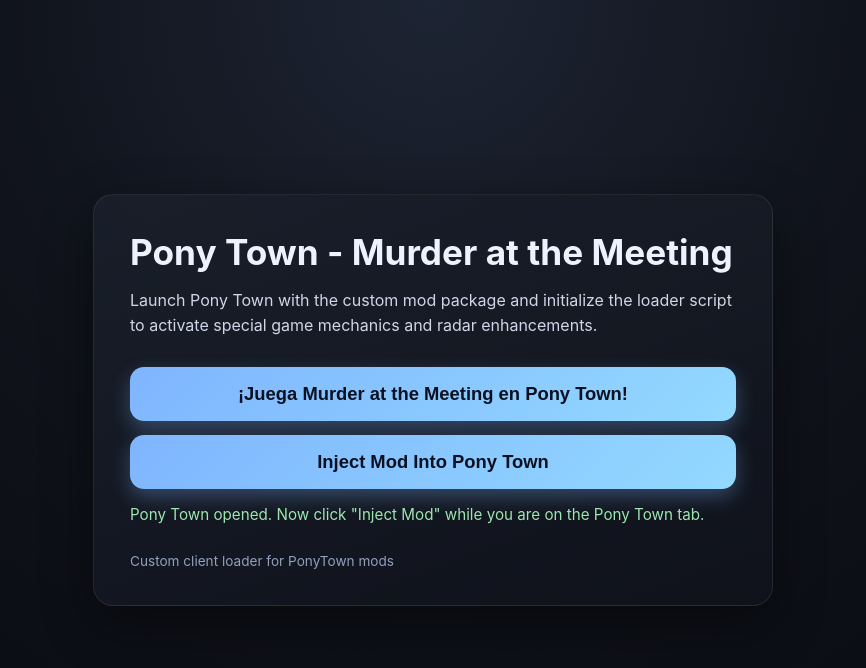
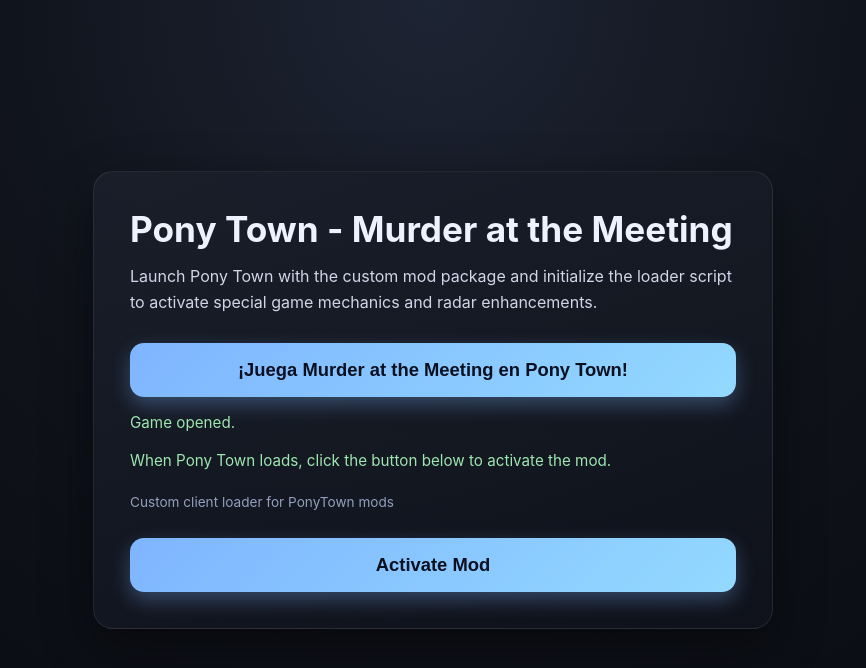
Before and after one commit to hvdroid7-pixel/matm-loader, a website: page index.html in a window 1280 px wide. Both pictures are taken after a click on the button "¡Juega Murder at the Meeting en Pony Town!". Shown: the whole page, without its empty margins (207-1073 px from the left). Drawn offline with Linux system fonts and the light colour scheme.

Commit message:
Update index.html

```diff
--- a/index.html
+++ b/index.html
@@ -102,42 +102,38 @@
 const launchButton = document.getElementById('launchButton');
 const statusMessage = document.getElementById('statusMessage');
 
-let injectButton = null;
+let gameWindow = null;
 
-launchButton.addEventListener('click', () => {
+launchButton.onclick = () => {
 
-  // abrir pony town
-  window.open('https://pony.town', '_blank');
+  gameWindow = window.open("https://pony.town", "_blank");
 
-  statusMessage.textContent =
-    'Pony Town opened. Now click "Inject Mod" while you are on the Pony Town tab.';
+  statusMessage.innerHTML =
+  `Game opened.<br><br>
+  When Pony Town loads, click the button below to activate the mod.`;
 
-  // crear boton inject
-  injectButton = document.createElement("button");
-  injectButton.textContent = "Inject Mod Into Pony Town";
-  injectButton.className = "launch-btn";
-  injectButton.style.marginTop = "14px";
+  const injectBtn = document.createElement("button");
+  injectBtn.textContent = "Activate Mod";
+  injectBtn.className = "launch-btn";
 
-  injectButton.onclick = () => {
+  injectBtn.onclick = () => {
 
-    const code = `
-      const s=document.createElement("script");
-      s.src="https://matm-loader.onrender.com/loader.js";
-      document.head.appendChild(s);
-    `;
+    if(!gameWindow){
+      statusMessage.textContent = "Game window not detected.";
+      return;
+    }
 
-    navigator.clipboard.writeText(
-      `javascript:(function(){${code}})();`
-    );
-
-    statusMessage.textContent =
-      "Bookmarklet copied! Paste it in the Pony Town tab URL bar and press Enter.";
+    gameWindow.eval(`
+      fetch("https://matm-loader.onrender.com/loader.js")
+      .then(r=>r.text())
+      .then(eval);
+    `);
 
   };
 
-  launchButton.insertAdjacentElement("afterend", injectButton);
+  document.querySelector(".card").appendChild(injectBtn);
 
-});
+};
 </script>
   </body>
 </html>
```
